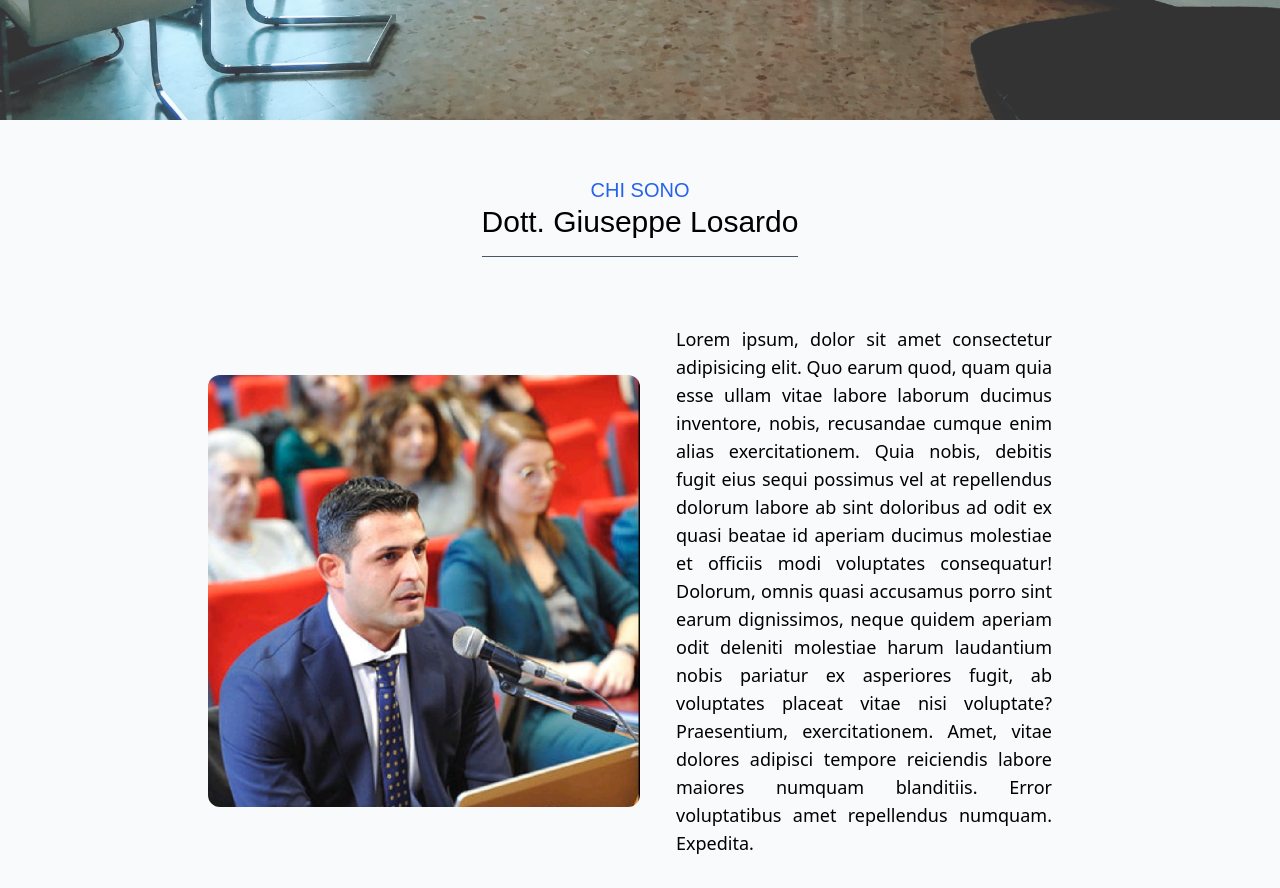
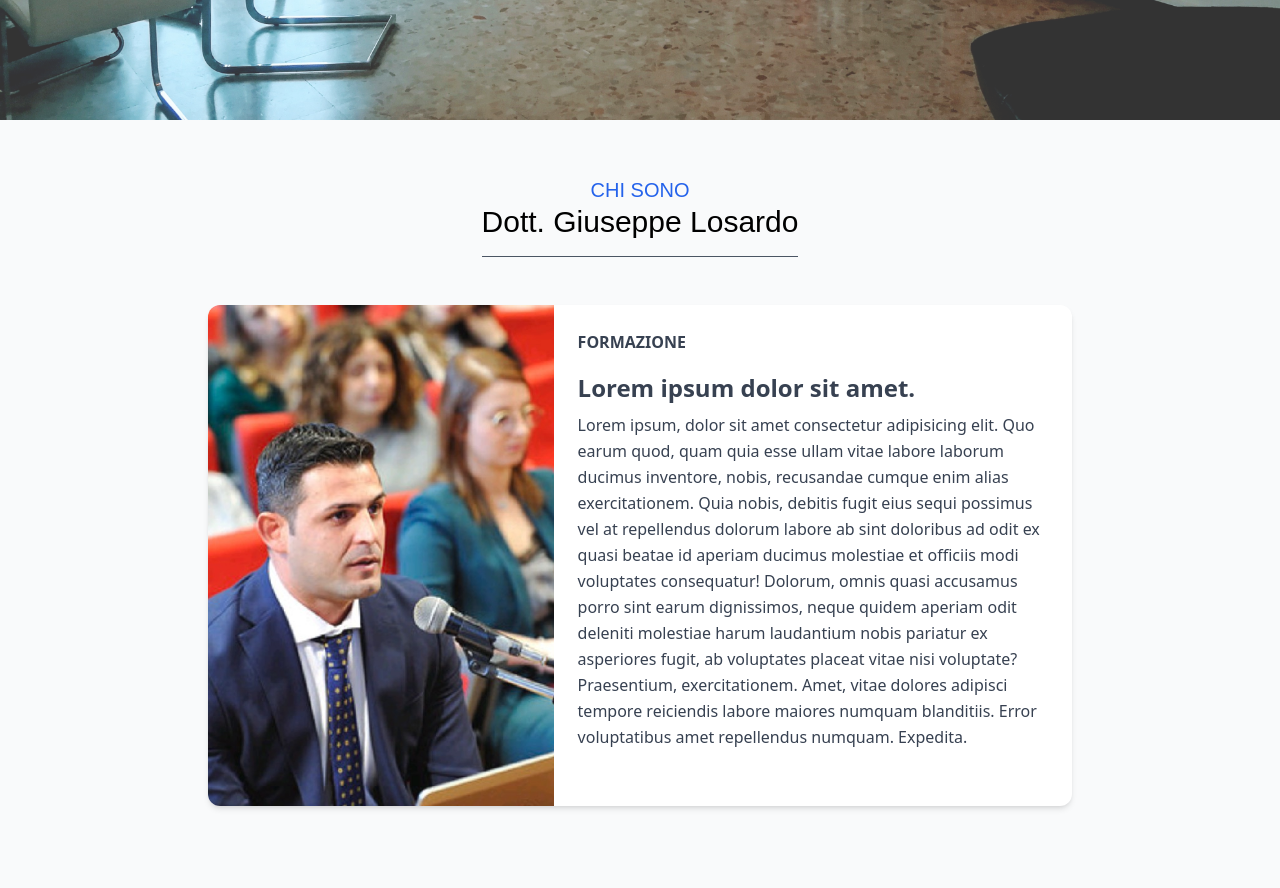
Before and after one commit to SimonJ933/giuseppe-losardo, a Next.js app: page / in a window 1280 px wide. Shown: the part 680-1568 px from the top of the page. Built offline with nearby package versions, Linux system fonts and the light colour scheme.

Commit message:
refactoring

```diff
--- a/src/app/components/Bio.tsx
+++ b/src/app/components/Bio.tsx
@@ -2,25 +2,33 @@ import React from "react";
 
 function Bio() {
   return (
-    <div className="flex flex-col items-center bg-gray-50">
+    <div className="flex flex-col items-center bg-gray-50 min-h-screen">
       <div className="text-center align-center mt-10 font-montserrat p-4">
         <h1 className="text-xl text-blue-600">CHI SONO</h1>
         <h2 className="text-2xl sm:text-2xl lg:text-3xl">Dott. Giuseppe Losardo</h2>
-
         <hr className="my-4 border-t border-gray-600" />
       </div>
 
-      <div className="flex flex-col sm:flex-row p-4 justify-center items-center max-w-4xl mx-auto space-y-4 sm:space-y-0 sm:space-x-4">
-        <img src="/chisono.jpeg" className="rounded-xl w-full sm:w-1/2 h-auto object-cover" alt="Dott. Giuseppe Losardo" />
-
-        <h2 className="text-justify p-5 text-sm sm:text-base lg:text-lg">
-          Lorem ipsum, dolor sit amet consectetur adipisicing elit. Quo earum quod, quam quia esse ullam vitae labore laborum ducimus inventore, nobis,
-          recusandae cumque enim alias exercitationem. Quia nobis, debitis fugit eius sequi possimus vel at repellendus dolorum labore ab sint doloribus ad odit
-          ex quasi beatae id aperiam ducimus molestiae et officiis modi voluptates consequatur! Dolorum, omnis quasi accusamus porro sint earum dignissimos,
-          neque quidem aperiam odit deleniti molestiae harum laudantium nobis pariatur ex asperiores fugit, ab voluptates placeat vitae nisi voluptate?
-          Praesentium, exercitationem. Amet, vitae dolores adipisci tempore reiciendis labore maiores numquam blanditiis. Error voluptatibus amet repellendus
-          numquam. Expedita.
-        </h2>
+      <div className="flex justify-center items-center p-4 max-w-4xl mx-auto ">
+        <div className="relative flex bg-clip-border rounded-xl bg-white text-gray-700 shadow-md w-full flex-col lg:flex-row">
+          <div className="relative w-full lg:w-2/5 m-0 overflow-hidden text-gray-700 bg-white rounded-t-xl lg:rounded-l-xl lg:rounded-r-none bg-clip-border shrink-0">
+            <img src="/chisono.jpeg" className="object-cover w-full h-full" alt="Dott. Giuseppe Losardo" />
+          </div>
+          <div className="p-6">
+            <h6 className="block mb-4 font-sans text-base antialiased font-semibold leading-relaxed tracking-normal text-gray-700 uppercase">FORMAZIONE</h6>
+            <h4 className="block mb-2 font-sans text-2xl antialiased font-semibold leading-snug tracking-normal text-blue-gray-900">
+              Lorem ipsum dolor sit amet.
+            </h4>
+            <p className="block mb-8 font-sans text-base antialiased font-normal leading-relaxed text-gray-700">
+              Lorem ipsum, dolor sit amet consectetur adipisicing elit. Quo earum quod, quam quia esse ullam vitae labore laborum ducimus inventore, nobis,
+              recusandae cumque enim alias exercitationem. Quia nobis, debitis fugit eius sequi possimus vel at repellendus dolorum labore ab sint doloribus ad
+              odit ex quasi beatae id aperiam ducimus molestiae et officiis modi voluptates consequatur! Dolorum, omnis quasi accusamus porro sint earum
+              dignissimos, neque quidem aperiam odit deleniti molestiae harum laudantium nobis pariatur ex asperiores fugit, ab voluptates placeat vitae nisi
+              voluptate? Praesentium, exercitationem. Amet, vitae dolores adipisci tempore reiciendis labore maiores numquam blanditiis. Error voluptatibus amet
+              repellendus numquam. Expedita.
+            </p>
+          </div>
+        </div>
       </div>
     </div>
   );
```
